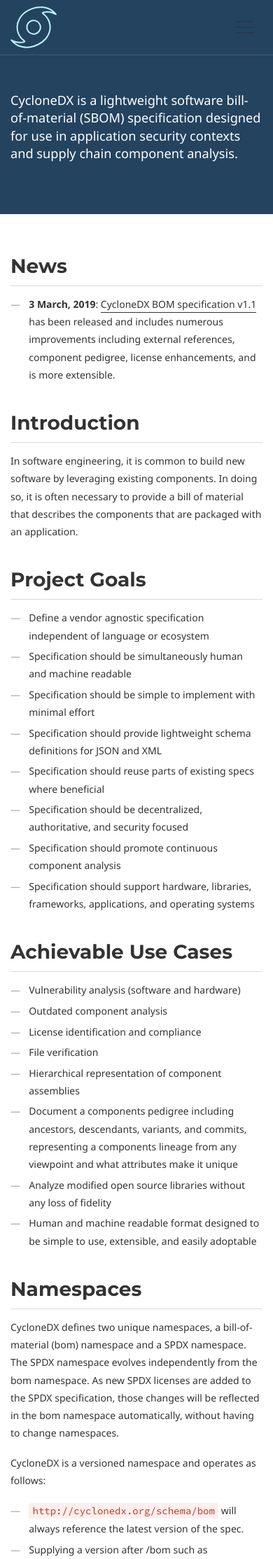
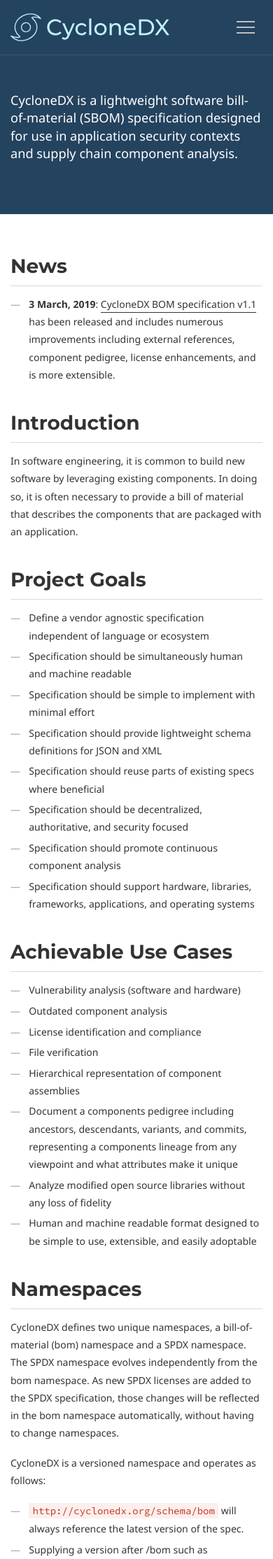
Before and after one commit to CycloneDX/cyclonedx.org, a Jekyll site: the page built from index.md, in a window 390 px wide. Shown: the top 2228 px of the page at 70% size. Built offline with Jekyll 4.4.1, drawn with Linux system fonts in a browser that asks for light colours; some web fonts are replaced.

Commit message:
Updated logo, hamburger, and added dynamic particle count based on screen resolution

```diff
--- a/doks-theme/_includes/site-header.html
+++ b/doks-theme/_includes/site-header.html
@@ -24,7 +24,7 @@
 					</div>
 					<div class="inline-block visible-xs">
 						<a href="{% if jekyll.environment == 'production' %}{{ site.doks.baseurl }}{% endif %}/" class="site-header__logo">
-							<img src="{% if jekyll.environment == 'production' %}{{ site.doks.baseurl }}{% endif %}/doks-theme/assets/images/layout/logo-symbol-aqua.svg" width="66" height="60">
+							<img src="{% if jekyll.environment == 'production' %}{{ site.doks.baseurl }}{% endif %}/doks-theme/assets/images/layout/logo-aqua.svg" width="230" height="40">
 						</a>
 					</div>
 					{% endif %}
--- a/doks-theme/_sass/_variables.scss
+++ b/doks-theme/_sass/_variables.scss
@@ -8,6 +8,7 @@ $color-white: #fff !default;
 $color-black: #000 !default;
 $color-dark: #333 !default;
 $color-dark-blue: #253951 !default;
+$color-aqua: #bff2fb !default;
 $color-yellow: #f6d000 !default;
 
 // Base
@@ -48,6 +49,8 @@ $color-theme-blue: #24435f !default;
 $color-theme-purple: #FDE8F8 !default;
 $color-theme-red: #FFECE6 !default;
 $color-theme-yellow: #FCFDE8 !default;
+
+$color-hamburger: #c0c0c0 !default;
 
 /* ----- Font families ----- */
 $font-family-primary: 'Noto Sans', sans-serif !default;
--- a/doks-theme/_sass/components/_site-header.scss
+++ b/doks-theme/_sass/components/_site-header.scss
@@ -131,7 +131,7 @@
 		display: block;
 		height: 2px;
 		width: 1.875rem;
-		background-color: $color-dark-blue;
+		background-color: $color-hamburger;
 		position: absolute;
 		left: 1.875rem;
 		transition: top .2s, transform .2s, opacity .2s;
--- a/doks-theme/assets/js/particles.js
+++ b/doks-theme/assets/js/particles.js
@@ -7,10 +7,18 @@ let resizeReset = function() {
     h = canvasBody.height = window.innerHeight;
 }
 
+function dynamicParticleAmount() {
+    let w = window.innerWidth;
+    if (w >= 760) {
+        return w * 0.065;
+    }
+    return 0;
+}
+
 const opts = {
     particleColor: "rgb(191,242,252)",
     lineColor: "rgb(79,136,166)",
-    particleAmount: 150,
+    particleAmount: dynamicParticleAmount(),
     defaultSpeed: .1,
     variantSpeed: 1,
     defaultRadius: 2,
```
